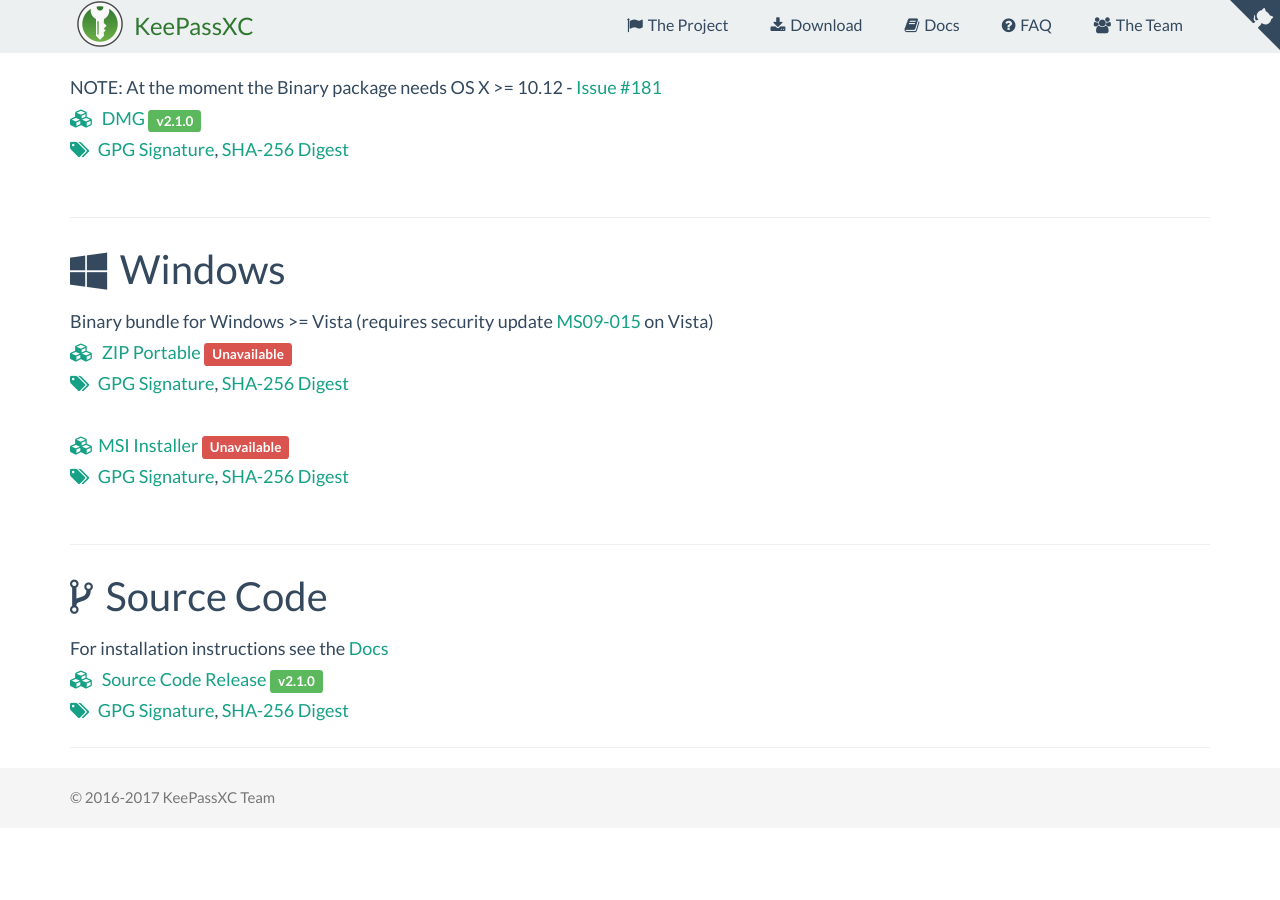
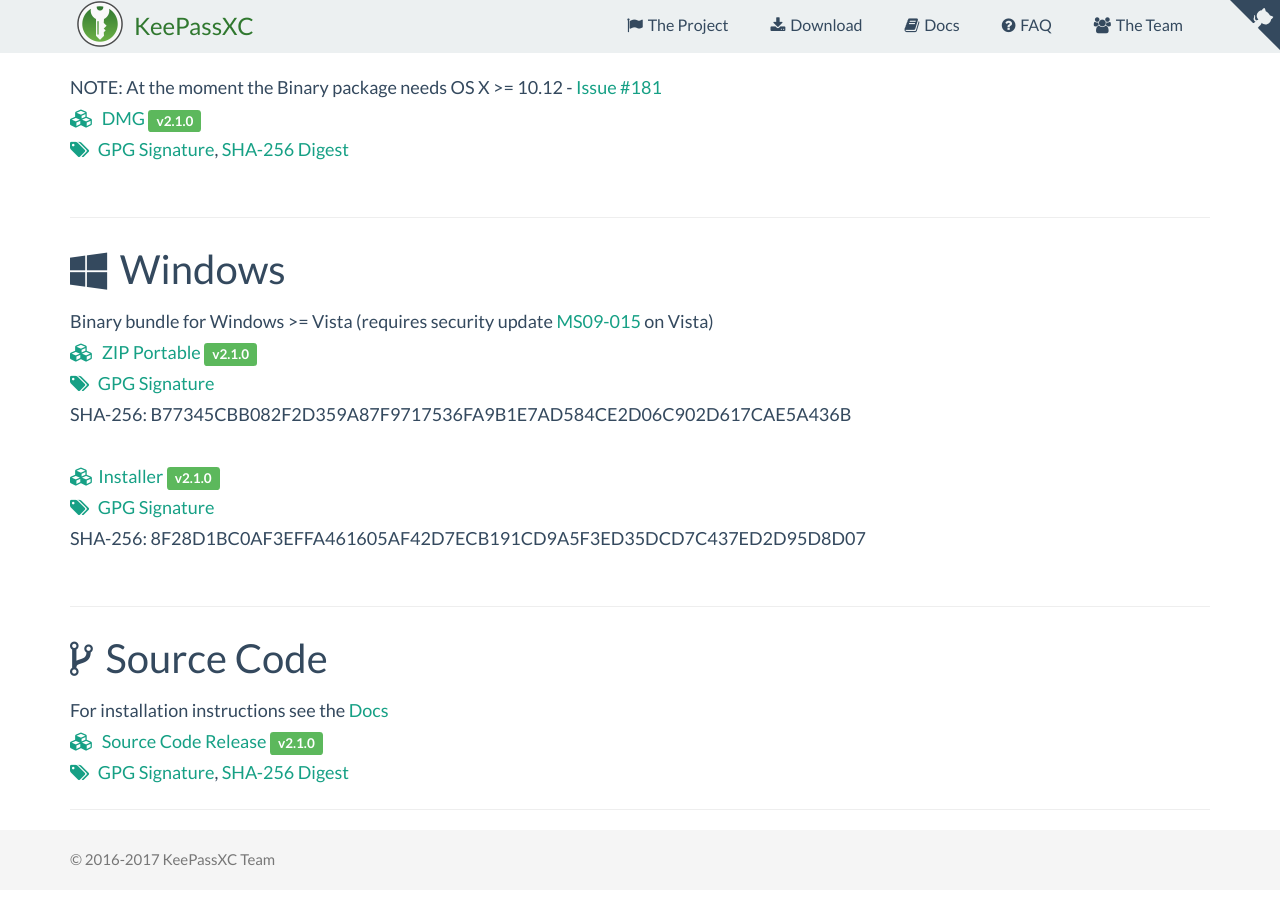
Before and after one commit to keepassxreboot/keepassxc-org, a Jekyll site: the page built from download.html, in a window 1280 px wide and 900 px high, scrolled down 1344 px. Built offline with Jekyll 4.4.1, drawn with Linux system fonts in a browser that asks for light colours; before the commit the page ends 2182 px from its top, so only the background shows below that.

Commit message:
Added windows installer and zip links

```diff
--- a/download.html
+++ b/download.html
@@ -92,16 +92,16 @@
 <div><a name="windows"></a><hr/>
   <h3><i class="fa fa-windows" aria-hidden="true"></i> Windows</h3>
   Binary bundle for Windows >= Vista (requires security update <a href="https://technet.microsoft.com/library/security/ms09-015">MS09-015</a> on Vista)<br/>
-  <a href="#">
-    <i class="fa fa-cubes" aria-hidden="true"></i> ZIP Portable <span class="label label-danger">Unavailable</span>
+  <a href="https://github.com/keepassxreboot/keepassxc/releases/download/2.1.0/KeePassXC-2.1.0-Win64.zip">
+    <i class="fa fa-cubes" aria-hidden="true"></i> ZIP Portable <span class="label label-success">v2.1.0</span>
   </a><br/>
-  <a href="#"><i class="fa fa-tags" aria-hidden="true"></i> GPG Signature</a>,
-  <a href="#">SHA-256 Digest</a><br/><br/>
-  <a href="#">
-    <i class="fa fa-cubes" aria-hidden="true"></i>MSI Installer <span class="label label-danger">Unavailable</span>
+  <a href="https://github.com/keepassxreboot/keepassxc/releases/download/2.1.0/KeePassXC-2.1.0-Win64.zip.sig"><i class="fa fa-tags" aria-hidden="true"></i> GPG Signature</a>
+  <br/>SHA-256: B77345CBB082F2D359A87F9717536FA9B1E7AD584CE2D06C902D617CAE5A436B<br/><br/>
+  <a href="https://github.com/keepassxreboot/keepassxc/releases/download/2.1.0/KeePassXC-2.1.0-Win64.exe">
+    <i class="fa fa-cubes" aria-hidden="true"></i>Installer <span class="label label-success">v2.1.0</span>
   </a><br/>
-  <a href="#"><i class="fa fa-tags" aria-hidden="true"></i> GPG Signature</a>,
-  <a href="#">SHA-256 Digest</a>
+  <a href="https://github.com/keepassxreboot/keepassxc/releases/download/2.1.0/KeePassXC-2.1.0-Win64.exe.sig"><i class="fa fa-tags" aria-hidden="true"></i> GPG Signature</a>
+  <br/>SHA-256: 8F28D1BC0AF3EFFA461605AF42D7ECB191CD9A5F3ED35DCD7C437ED2D95D8D07
 </div>
 
 <br/>
```
